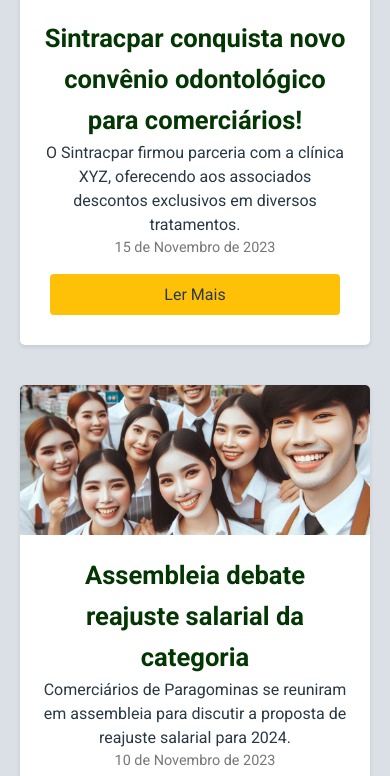
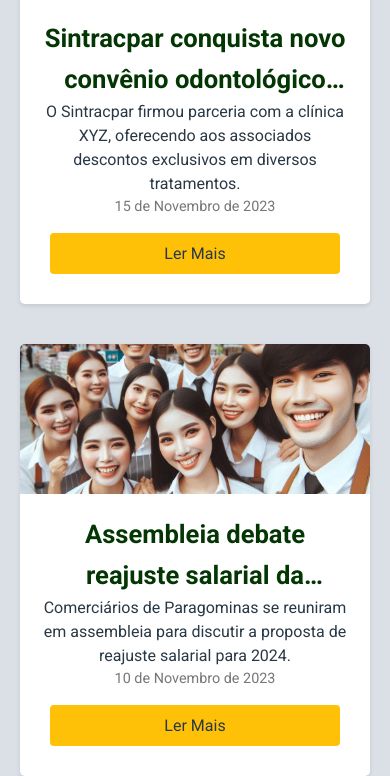
Before and after one commit to Pabloprogramador23/2-Sintracpar-2, a plain HTML site: page index.html in a window 390 px wide. Shown: the part 3950-4726 px from the top of the page. Drawn offline with Linux system fonts and the light colour scheme.

Commit message:
add more responsivites

```diff
--- a/style.css
+++ b/style.css
@@ -715,7 +715,6 @@ nav {
  /*  Estilo dos Cards de Notícias  */
  .noticia {
     width: 400px;
-    height: 500px;
     background-color: white;
     border-radius: 5px;
     overflow: hidden;
@@ -731,21 +730,26 @@ nav {
  }
 
  .noticia img {
-  width: 100%;
-  height: 200px;
-  object-fit:cover;
- }
+   width: 100%;
+   height: 200px; /* Define altura fixa para a imagem */
+   object-fit: cover;
+}
 
- .noticia .conteudo {
-  padding: 20px;
-  flex:auto
-   }
+.noticia .conteudo {
+   padding: 20px;
+   flex-grow: 1;  /* Permite que o conteúdo se expanda e ocupe o espaço restante */
+}
 
  .noticia h3 {
   color: var(--cor-texto-principal);
   font-size: 1.6em;
   margin: auto;
   object-fit: cover;
+  overflow: hidden;
+  text-overflow: ellipsis;
+  display: -webkit-box;
+  -webkit-line-clamp: 2; /* Limita a 2 linhas */
+  -webkit-box-orient: vertical;
  }
 
  .noticia p {
@@ -796,7 +800,7 @@ nav {
 
    .noticia img {
      width: 100%; /* Ocupa toda a largura da tela */
-     height: 150px; /* Altura fixa para imagens */
+
      object-fit: cover; /* Mantém a proporção da imagem */
    }
 
@@ -815,7 +819,7 @@ nav {
       }
       .noticia {
         width: 100%; /* Ocupa toda a largura da tela */
-        height: auto; /* Altura automática */
+
         margin-bottom: 20px; /* Adiciona um espaço entre as notícias */
       }
 
```
